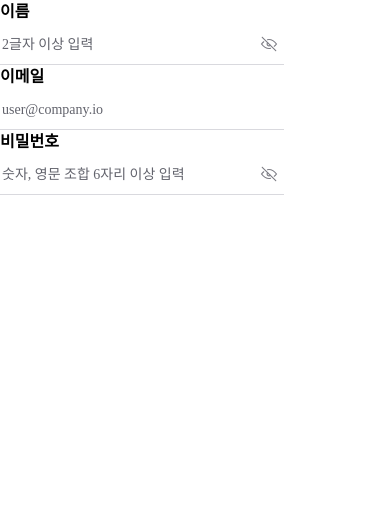
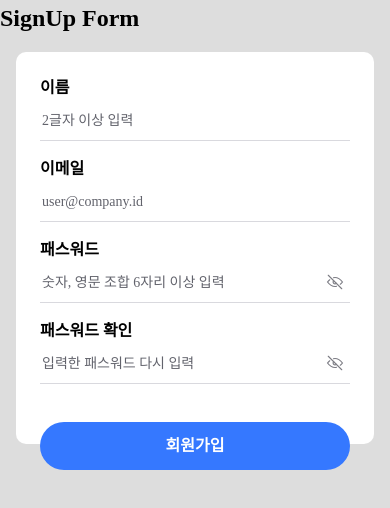
Before and after one commit to llhyeon/react-homework, a React (Vite) app: page / in a window 390 px wide. Shown: the top 508 px of the page. Built offline with nearby package versions, Linux system fonts and the light colour scheme.

Commit message:
[컴포넌트] Register Form 컴포넌트
- FormInput 컴포넌트와 Button 컴포넌트를 조합하여 RegisterForm 컴포넌트 개발
- 화면 크기에 따라 크기가 변경될 수 있도록 반응형 디자인 설계

```diff
--- a/src/App.tsx
+++ b/src/App.tsx
@@ -1,16 +1,10 @@
-import FormInput from "./components/FormInput";
+import RegisterForm from "./components/RegisterForm";
 
 function App() {
   return (
     <>
-      <FormInput label="이름" type="text" placeholder="2글자 이상 입력" buttonOn />
-      <FormInput label="이메일" type="email" placeholder="user@company.io" />
-      <FormInput
-        label="비밀번호"
-        type="password"
-        placeholder="숫자, 영문 조합 6자리 이상 입력"
-        buttonOn
-      />
+      <h2>SignUp Form</h2>
+      <RegisterForm />
     </>
   );
 }
--- /dev/null
+++ b/src/components/Button.css
@@ -0,0 +1,13 @@
+@layer component {
+  .btn {
+    cursor: pointer;
+    width: 100%;
+    background-color: #3578ff;
+    color: #fff;
+    border: none;
+    border-radius: 999px;
+    padding-block: 0.75rem;
+    min-width: 280px;
+    font-weight: 600;
+  }
+}
--- a/src/components/Button.tsx
+++ b/src/components/Button.tsx
@@ -1,7 +1,18 @@
-export default function Button() {
+import { ComponentProps } from "react";
+import "./Button.css";
+
+type ButtonProps = ComponentProps<"button"> & {
+  // type은 옵셔널로 설정하고 기본값 설정
+  type?: string;
+  children: string;
+};
+
+export default function Button({ children, type = "button" }: ButtonProps) {
   return (
     <>
-      <button type="button"></button>
+      <button className="btn" type={type}>
+        {children}
+      </button>
     </>
   );
 }
--- a/src/components/FormInput.css
+++ b/src/components/FormInput.css
@@ -1,6 +1,7 @@
 @layer component {
   .form-input {
-    max-width: 284px;
+    width: 100%;
+    min-width: 284px;
     display: flex;
     flex-flow: column;
 
--- /dev/null
+++ b/src/components/RegisterForm.css
@@ -0,0 +1,20 @@
+.register {
+  display: flex;
+  flex-flow: column;
+  align-items: center;
+  gap: 1rem;
+  background-color: #fff;
+  border-radius: 10px;
+  margin: 1rem;
+  padding: 1.5rem;
+  position: relative;
+  min-width: 330px;
+  position: relative;
+  padding-block-end: 60px;
+
+  .btn {
+    position: absolute;
+    width: calc(100% - 48px);
+    inset-block-end: -26px;
+  }
+}
--- /dev/null
+++ b/src/components/RegisterForm.tsx
@@ -0,0 +1,15 @@
+import Button from "@/components/Button";
+import FormInput from "@/components/FormInput";
+import "@/components/RegisterForm.css";
+
+export default function RegisterForm() {
+  return (
+    <div className="register">
+      <FormInput label="이름" placeholder="2글자 이상 입력" />
+      <FormInput label="이메일" placeholder="user@company.id" />
+      <FormInput label="패스워드" placeholder="숫자, 영문 조합 6자리 이상 입력" buttonOn />
+      <FormInput label="패스워드 확인" placeholder="입력한 패스워드 다시 입력" buttonOn />
+      <Button>회원가입</Button>
+    </div>
+  );
+}
--- a/src/index.css
+++ b/src/index.css
@@ -2,3 +2,7 @@
 
 @import "./styles/utils/a11y.css" layer(utils);
 @import "./styles/base/reset.css" layer(base);
+
+body {
+  background-color: #ddd;
+}
```
